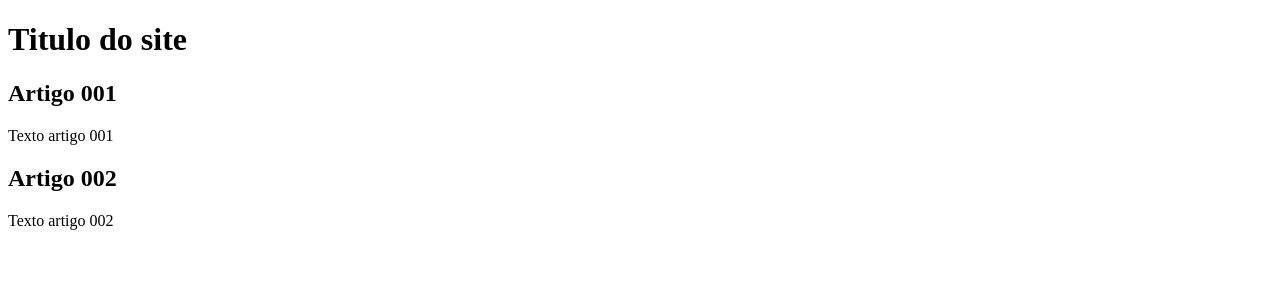
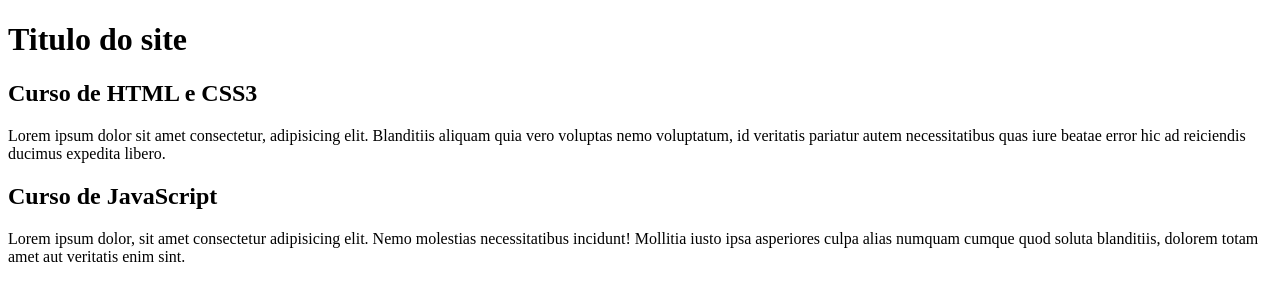
Before and after one commit to diego-fc/projeto-site, a plain HTML site: page index.html in a window 1280 px wide. Drawn offline with Linux system fonts and the light colour scheme.

Commit message:
comecei a escrever o conteúdo

```diff
--- a/index.html
+++ b/index.html
@@ -4,19 +4,19 @@
     <meta charset="UTF-8">
     <meta http-equiv="X-UA-Compatible" content="IE=edge">
     <meta name="viewport" content="width=device-width, initial-scale=1.0">
-    <title>Aprendendo métodos Branch</title>
+    <title>Title in the site</title>
 </head>
 <body>
     <main>
         <header>
             <h1>Titulo do site</h1>
             <article>
-                <h2>Artigo 001</h2>
-                <p>Texto artigo 001</p>
+                <h2>Curso de HTML e CSS3</h2>
+                <p>Lorem ipsum dolor sit amet consectetur, adipisicing elit. Blanditiis aliquam quia vero voluptas nemo voluptatum, id veritatis pariatur autem necessitatibus quas iure beatae error hic ad reiciendis ducimus expedita libero.</p>
             </article>
             <article>
-                <h2>Artigo 002</h2>
-                <p>Texto artigo 002</p>
+                <h2>Curso de JavaScript</h2>
+                <p>Lorem ipsum dolor, sit amet consectetur adipisicing elit. Nemo molestias necessitatibus incidunt! Mollitia iusto ipsa asperiores culpa alias numquam cumque quod soluta blanditiis, dolorem totam amet aut veritatis enim sint.</p>
             </article>
         </header>
     </main>
```
